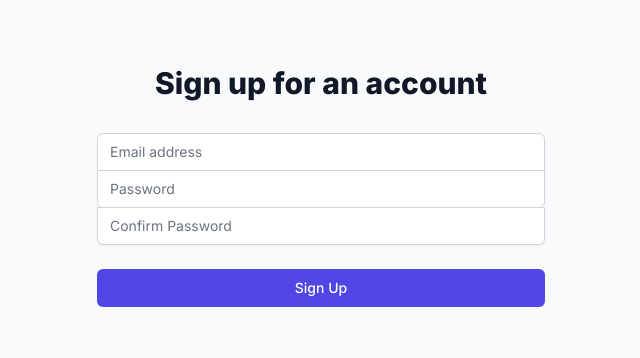
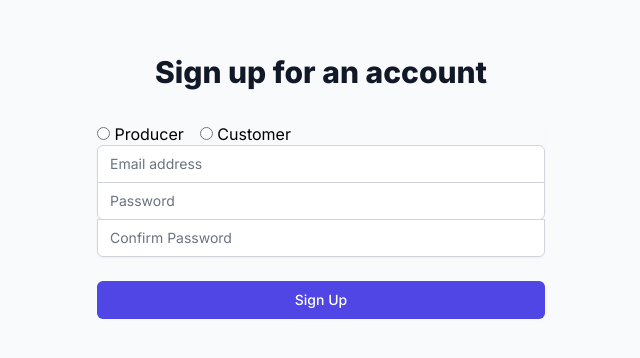
Before and after one commit to wat3rblastor/b-wildhacks, a Next.js app: page /signup in a window 1280 px wide. Shown: the part 226-584 px from the top of the page, without its empty margins (319-959 px from the left). Built offline with nearby package versions, Linux system fonts and the light colour scheme.

Commit message:
add buttons

```diff
--- a/app/customer_tasks/page.tsx
+++ b/app/customer_tasks/page.tsx
@@ -102,6 +102,7 @@ function Customer_Tasks({ loggedIn }) {
 
     // create a tasks state
     const [tasks, setTasks] = useState<Task[]>([]);
+    const[isPending, setisPending] = useState(true);
 
     // fetch tasks with useEffect
     useEffect(() => {
--- a/app/signup/page.tsx
+++ b/app/signup/page.tsx
@@ -26,6 +26,10 @@ const SignUpPage = () => {
         </div>
         <form className="mt-8 space-y-6" onSubmit={handleSubmit}>
           <div className="rounded-md shadow-sm -space-y-px">
+            <div>
+              <input type="radio" name="Producer" /> Producer
+              <input type="radio" name="Customer" className="ml-4"/> Customer
+            </div>
             <div>
               <label htmlFor="email-address" className="sr-only">Email address</label>
               <input
```
